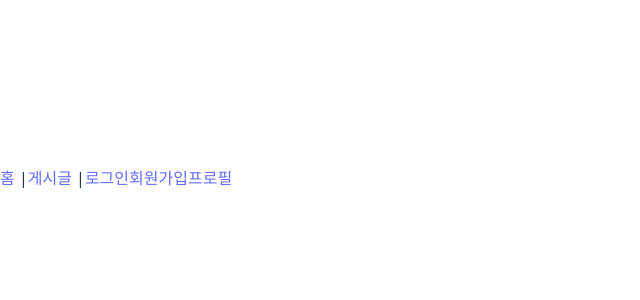
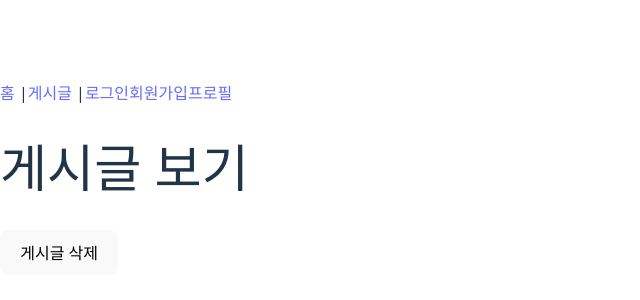
Before and after one commit to yujin8739/mafiaAdmin, a React (Vite) app: page /board in a window 1280 px wide. Before the commit this address had no page. Shown: the part 222-522 px from the top of the page, without its empty margins (0-640 px from the left). Built offline with nearby package versions, Linux system fonts and the light colour scheme.

Commit message:
07/25 이수한 리액트 커밋

```diff
--- a/src/App.jsx
+++ b/src/App.jsx
@@ -7,7 +7,7 @@ function App() {
     <BrowserRouter>
       <nav>
         <Link to="/">홈</Link> |
-        <Link to="/about">게시글</Link> |
+        <Link to="/board">게시글</Link> |
         <Link to="/login">로그인</Link>
         <Link to="/signup">회원가입</Link>
         <Link to="/profile">프로필</Link>
--- /dev/null
+++ b/src/board/Board.jsx
@@ -0,0 +1,16 @@
+import BoardDelete from "./BoardDelete";
+
+const Board = () => {
+    return (
+        <div>
+            <h1>게시글 보기</h1>
+            <BoardDelete />
+
+
+        </div>
+    )
+
+
+}
+
+export default Board;
--- /dev/null
+++ b/src/board/BoardDelete.jsx
@@ -0,0 +1,27 @@
+const BoardDelete = () => {
+
+        const handleDelete = async (e) => {
+            e.preventDefault();
+            const response = await axios.post('/api/board/delete',
+                { boardId: 1 },
+                {
+                    headers: {
+                    "Content-Type": "application/json",
+                    "Authorization": "Bearer "+ localStorage.getItem("token") ,
+
+                    }
+                }
+            );;
+        }
+
+        return (
+            <div>
+                <button onClick={handleDelete}>게시글 삭제</button>
+            </div>
+        );
+
+
+
+};
+
+export default BoardDelete;
--- a/src/routes/MainRouter.jsx
+++ b/src/routes/MainRouter.jsx
@@ -1,11 +1,14 @@
 import React from 'react';
 import { Routes, Route } from "react-router-dom";
 import AxiosLogin from "../login/Login.jsx";
+import Board from "../board/Board.jsx";
+
 
 function MainRouter() {
   return (
     <Routes>
       <Route path="/login" element={<AxiosLogin />} />
+      <Route path="/board" element={<Board />} />
     </Routes>
   );
 }
```
